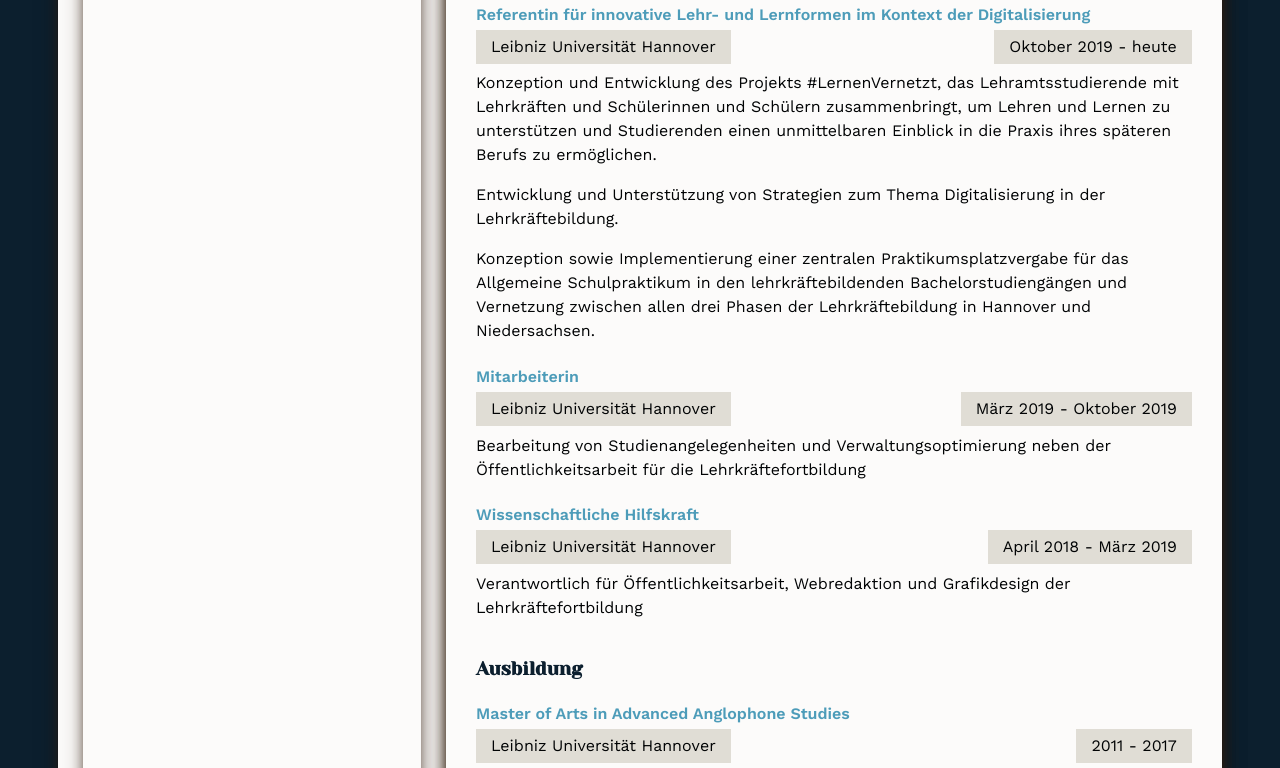
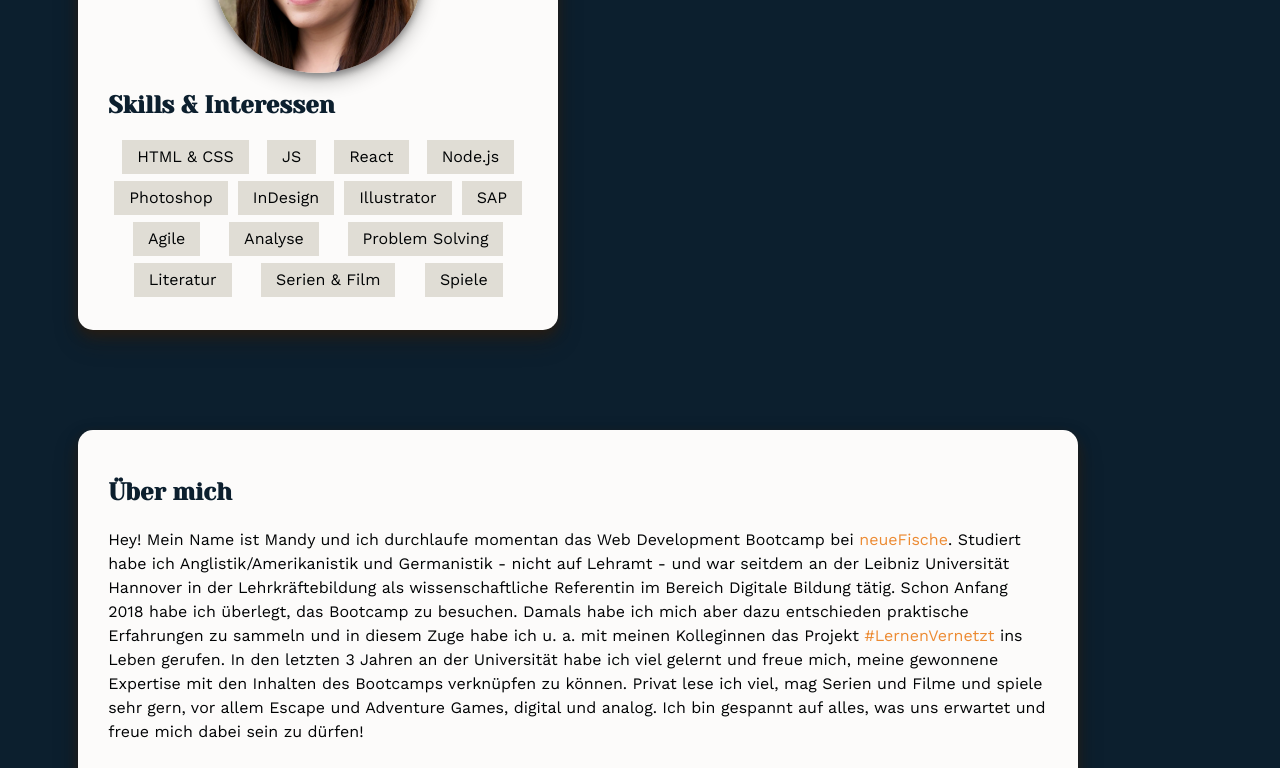
Before and after one commit to mndys/mndys.github.io, a plain HTML site: page index.html in a window 1280 px wide. Shown: the part 400-1168 px from the top of the page. Drawn offline with nearby package versions, Linux system fonts and the light colour scheme.

Commit message:
use flex on bigger screens (buggy)

```diff
--- a/styles/index.css
+++ b/styles/index.css
@@ -27,36 +27,6 @@
     'footer footer footer';
   font-family: 'Work Sans', sans-serif;
   font-weight: 400;
-}
-
-@media all and (min-width: 400px) {
-  main {
-    display: grid;
-    grid-template-columns: 2fr 4fr;
-    grid-template-rows: 2;
-    grid-template-areas:
-      'sc bc'
-      'sc bc';
-  }
-
-  .card {
-    /* margin: 0 100px; */
-    gap: 12px;
-  }
-
-  .big-card {
-    /* flex: 2 500px;
-    order: 1;
-    margin: 50px; */
-    grid-area: bc;
-    gap: 12px;
-  }
-
-  .small-card {
-    /* flex: 1 1 100%;
-    margin: 50px; */
-    grid-area: sc;
-  }
 }
 
 main {
@@ -192,3 +162,36 @@
   text-align: center;
   border-top: dotted 0.3em;
 }
+
+@media (min-width: 800px) {
+  main {
+    display: flex;
+    flex-wrap: wrap;
+    align-items: flex-start;
+  }
+
+  .card {
+    margin: 50px 20px;
+  }
+  .small-card {
+    flex: 33%;
+    max-width: 480px;
+  }
+
+  .big-card {
+    flex: 66%;
+    max-width: 1000px;
+  }
+
+  #about-me {
+    order: 1;
+  }
+
+  #contact {
+    order: 2;
+  }
+
+  #cv {
+    order: 3;
+  }
+}
```
